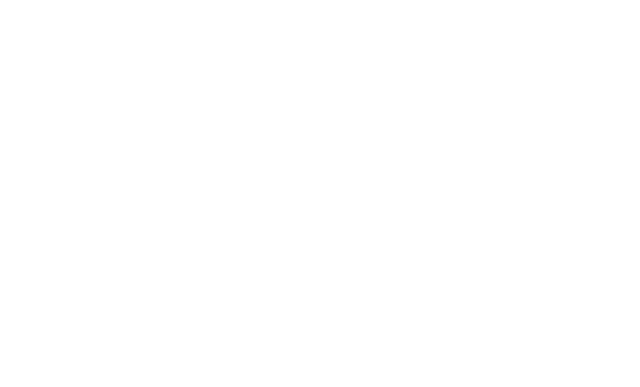
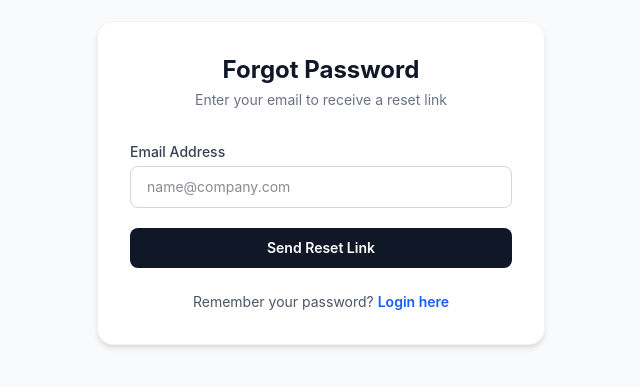
Before and after one commit to parveezz/Chat_Application, a React (Vite) app: page /forgot-password in a window 1280 px wide. Before the commit this address had no page. Shown: the part 217-604 px from the top of the page, without its empty margins (319-959 px from the left). Built offline with nearby package versions, Linux system fonts and the light colour scheme.

Commit message:
Added the forgot password

```diff
--- a/index.html
+++ b/index.html
@@ -5,7 +5,7 @@
   <meta charset="UTF-8" />
   <link rel="icon" type="image/svg+xml" href="/favicon.svg" />
   <meta name="viewport" content="width=device-width, initial-scale=1.0" />
-  <title>VividFrame - Premium Photo Gallery</title>
+  <title>Chat Application</title>
 </head>
 
 <body>
--- /dev/null
+++ b/src/Pages/Forgotpassword.jsx
@@ -0,0 +1,52 @@
+
+const ForgotPassword = () => {
+
+
+
+    return (
+        <div className="flex min-h-screen w-screen items-center justify-center bg-gray-50 p-4 font-sans">
+            <div className="w-full max-w-md rounded-2xl border border-gray-100 bg-white p-8 shadow-md">
+
+                {/* Header */}
+                <div className="text-center mb-8">
+                    <h2 className="text-2xl font-bold text-gray-900">Forgot Password</h2>
+                    <p className="text-sm text-gray-500 mt-1">Enter your email to receive a reset link</p>
+                </div>
+
+                {/* Form Elements */}
+                <form className="space-y-5" >
+
+                    {/* Email Input */}
+                    <div>
+                        <label className="block text-sm font-medium text-gray-700 mb-1">Email Address</label>
+                        <input
+                            type="email"
+                            placeholder="name@company.com"
+                            className="w-full rounded-lg border border-gray-300 px-4 py-2.5 text-sm text-gray-900 outline-none transition focus:border-blue-500 focus:ring-1 focus:ring-blue-500"
+
+                        />
+                    </div>
+
+                    {/* Action Button */}
+                    <button
+                        type="submit"
+                        className="w-full rounded-lg bg-gray-900 py-2.5 text-sm font-semibold text-white"
+                    >
+                        Send Reset Link
+                    </button>
+                </form>
+
+                {/* Toggle Footer */}
+                <div className="text-center text-sm text-gray-600 mt-6">
+                    Remember your password?{' '}
+                    <a href="/login" className="font-semibold text-blue-600 hover:underline">
+                        Login here
+                    </a>
+                </div>
+
+            </div>
+        </div>
+    );
+}
+
+export default ForgotPassword
--- a/src/Pages/Login.jsx
+++ b/src/Pages/Login.jsx
@@ -64,8 +64,8 @@ export default function Login() {
 
 
       return (
-            <div className="flex min-h-screen w-screen items-center justify-center bg-gray-50 p-4 font-sans">
-                  <div className="w-full max-w-md rounded-2xl border border-gray-100 bg-white p-8 shadow-md">
+            <div className="flex min-h-screen w-screen items-center justify-center bg-gray-50 p-4 font-sans h-screen bg-[url('/login.avif')] bg-center bg-cover">
+                  <div className="w-full max-w-md rounded-2xl bg-white/85 backdrop-blur-sm p-8 shadow-xl">
 
                         {/* Header */}
                         <div className="text-center mb-8">
@@ -89,7 +89,18 @@ export default function Login() {
 
                               {/* Password Input */}
                               <div>
-                                    <label className="block text-sm font-medium text-gray-700 mb-1">Password</label>
+                                    <div className="flex justify-between items-center mb-1">
+                                          <label className="block text-sm font-medium text-gray-700">
+                                                Password
+                                          </label>
+
+                                          <Link
+                                                to="/forgot-password"
+                                                className="text-sm font-semibold text-blue-600 hover:underline"
+                                          >
+                                                Forgot Password?
+                                          </Link>
+                                    </div>
                                     <input
                                           type="password"
                                           placeholder="••••••••"
--- a/src/Pages/Register.jsx
+++ b/src/Pages/Register.jsx
@@ -86,7 +86,7 @@ const Register = () => {
       };
 
       return (
-            <div className="flex min-h-screen w-screen items-center justify-center bg-gray-50 p-4 font-sans">
+            <div className="flex min-h-screen w-screen items-center justify-center p-4 font-sans bg-[url('/register.avif')] bg-cover bg-center">
                   <div className="w-full max-w-md rounded-2xl border border-gray-100 bg-white p-8 shadow-md">
 
                         {/* Header */}
--- a/src/components/Message.jsx
+++ b/src/components/Message.jsx
@@ -1,8 +1,23 @@
+import toast from "react-hot-toast";
+import { useNavigate } from "react-router-dom";
 
 
 const Message = () => {
+      const navigate = useNavigate();
+      const logoutFns = () => {
+            localStorage.removeItem("Token");
+            localStorage.clear();
+            toast.success("Logout is Sucessfully")
+            navigate("/")
+
+      }
+
       return (
-            <div>Message</div>
+            <div className=""><p>Message</p>
+
+                  <button type="button" onClick={() => logoutFns()} className="cursor-pointer">Logout</button>
+            </div>
+
       )
 }
 
--- a/src/components/Navbar.jsx
+++ b/src/components/Navbar.jsx
@@ -1,8 +1,17 @@
 
 
 const Navbar = () => {
+  const getdata = JSON.parse(localStorage.getItem("User"));
+  console.log(getdata)
   return (
-    <div>Navbar</div>
+    <>
+      <div>
+        <p>Name : {getdata?.name}</p>
+        <p>email : {getdata?.email}</p>
+
+      </div>
+      <div></div>
+    </>
   )
 }
 
--- a/src/routes/AppRoute.jsx
+++ b/src/routes/AppRoute.jsx
@@ -3,6 +3,7 @@ import Login from "../Pages/Login"
 import Register from "../Pages/Register"
 import ProtectedRoute from "./ProtectedRoute"
 import Dashbaord from "../Pages/Dashbaord"
+import ForgotPassword from "../Pages/Forgotpassword"
 
 
 const AppRoute = () => {
@@ -12,6 +13,7 @@ const AppRoute = () => {
                   <Route path="/" element={<Login />} />
                   <Route path="/login" element={<Login />} />
                   <Route path="/register" element={<Register />} />
+                  <Route path="/forgot-password" element={<ForgotPassword />} />
 
                   <Route
                         path="/dashboard"
```
Also changed, not shown: public/login.avif (added), public/register.avif (added).
